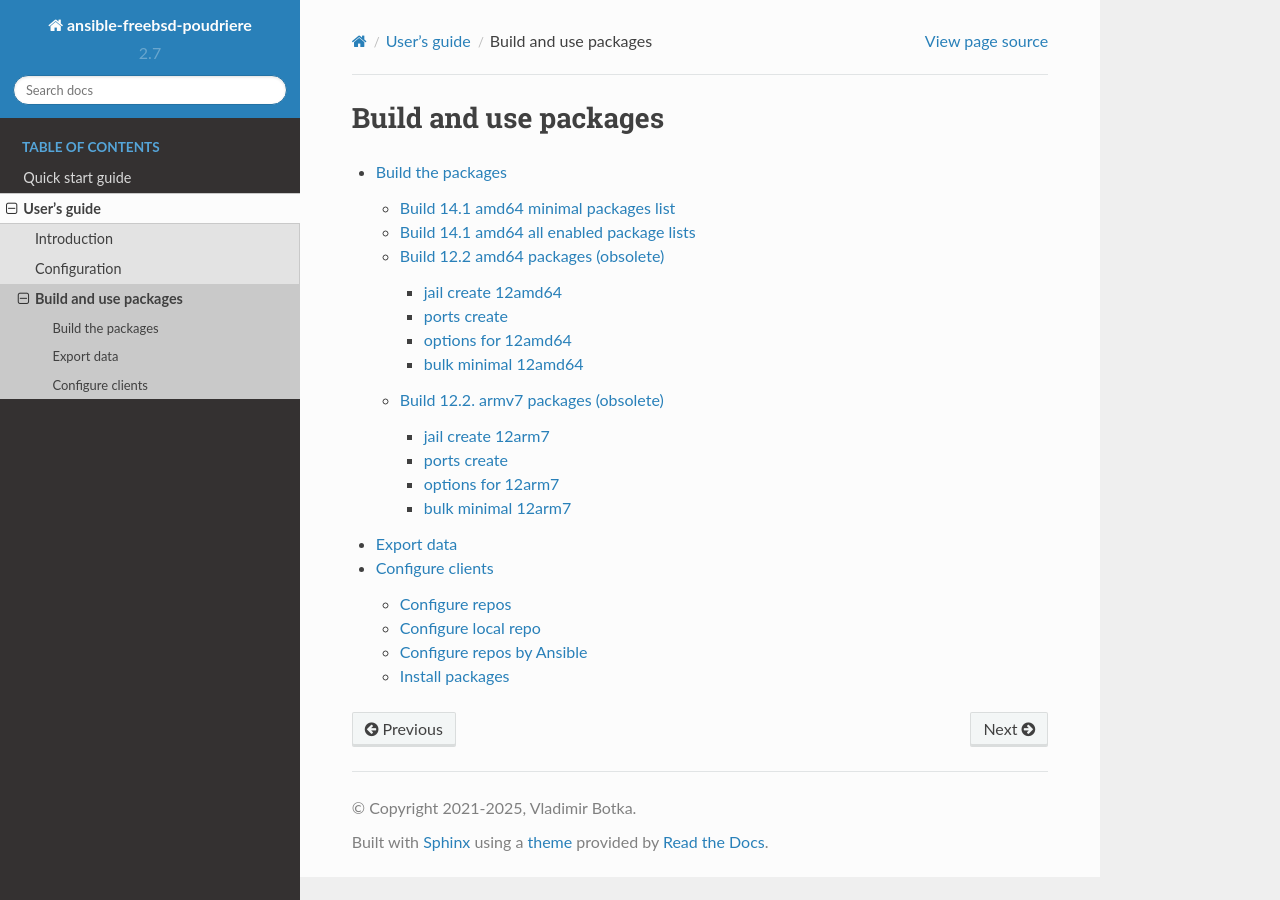
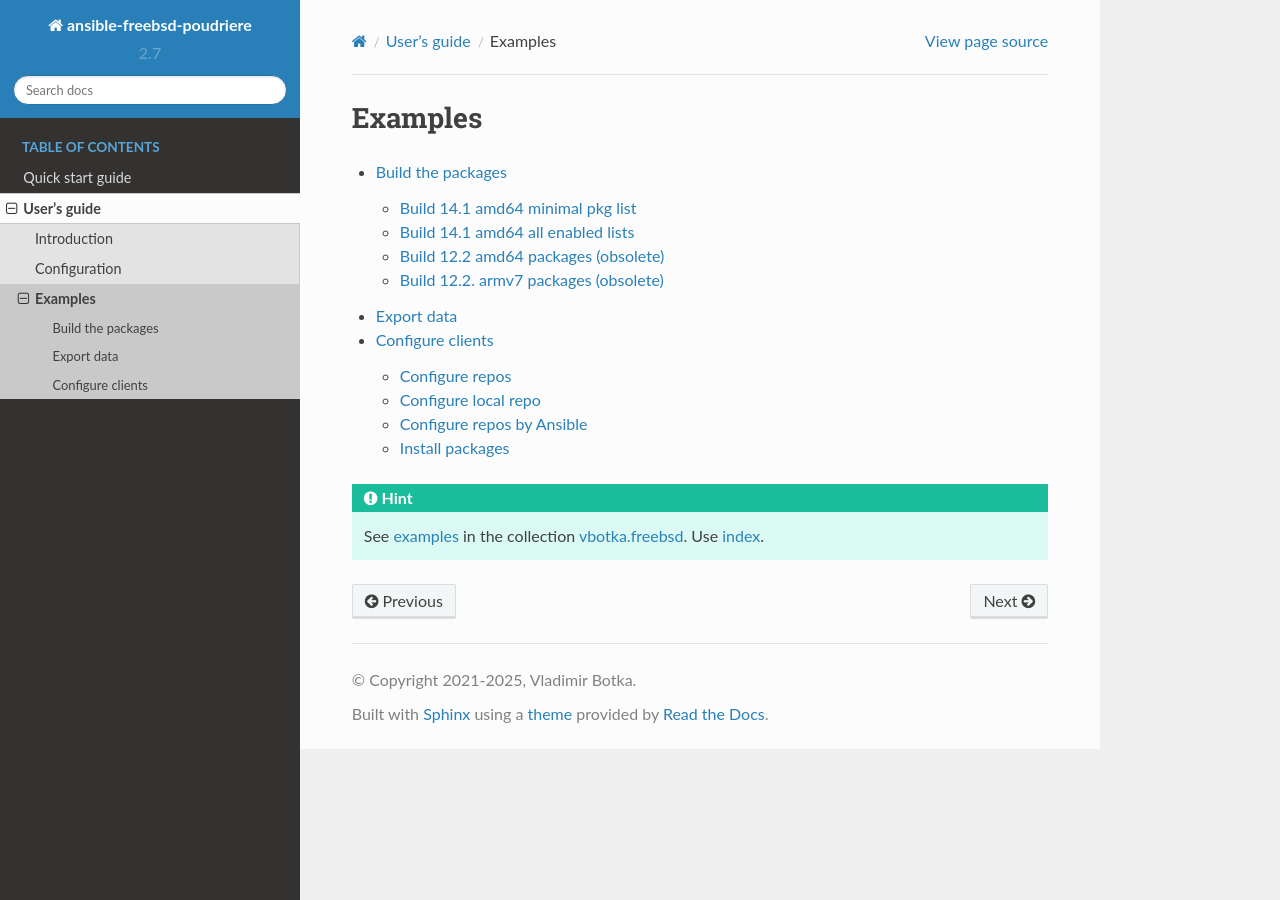
Before and after one commit to vbotka/ansible-freebsd-poudriere, a Sphinx documentation site: the page built from docs/source/guide-build.rst, in a window 1280 px wide. Built offline with Sphinx 7.4.7 and the Read the Docs theme 3.1.0, drawn with Linux system fonts in a browser that asks for light colours; some web fonts are replaced; pages that are not in the unit, such as notebooks, are missing from menus.

Commit message:
Updated docs.

```diff
--- a/docs/source/guide-build-141-amd64-all-enabled.rst
+++ b/docs/source/guide-build-141-amd64-all-enabled.rst
@@ -1,7 +1,7 @@
 .. _ug_build_141amd64_all_enabled:
 
-Build 14.1 amd64 all enabled package lists
-^^^^^^^^^^^^^^^^^^^^^^^^^^^^^^^^^^^^^^^^^^
+Build 14.1 amd64 all enabled lists
+^^^^^^^^^^^^^^^^^^^^^^^^^^^^^^^^^^
 
 Create jail ::
 
--- a/docs/source/guide-build-141-amd64-minimal.rst
+++ b/docs/source/guide-build-141-amd64-minimal.rst
@@ -1,7 +1,7 @@
 .. _ug_build_141amd64_minimal:
 
-Build 14.1 amd64 minimal packages list
-^^^^^^^^^^^^^^^^^^^^^^^^^^^^^^^^^^^^^^
+Build 14.1 amd64 minimal pkg list
+^^^^^^^^^^^^^^^^^^^^^^^^^^^^^^^^^
 
 Create jail ::
 
--- a/docs/source/guide-build-packages.rst
+++ b/docs/source/guide-build-packages.rst
@@ -45,6 +45,7 @@ There are many options how to use the package lists:
 
 .. toctree::
    :caption: Examples
+   :maxdepth: 1
 
    guide-build-141-amd64-minimal
    guide-build-141-amd64-all-enabled
--- a/docs/source/guide-build.rst
+++ b/docs/source/guide-build.rst
@@ -1,10 +1,18 @@
 .. _ug_build:
 
-Build and use packages
-======================
+Examples
+========
 
 .. toctree::
+   :maxdepth: 2
 
    guide-build-packages
    guide-build-export
    guide-build-clients
+
+.. hint:: See `examples`_ in the collection `vbotka.freebsd`_. Use `index`_.
+
+
+.. _examples: https://ansible-collection-freebsd.readthedocs.io/en/stable/ug_examples.html
+.. _vbotka.freebsd: https://ansible-collection-freebsd.readthedocs.io
+.. _index: https://ansible-collection-freebsd.readthedocs.io/en/latest/genindex.html
--- a/docs/source/guide.rst
+++ b/docs/source/guide.rst
@@ -4,7 +4,7 @@ User's guide
 ************
 
 .. toctree::
-   :maxdepth: 3
+   :maxdepth: 2
 
    guide-intro
    guide-conf
```
Also changed, not shown: changelog/CHANGELOG-v2.7.rst (+5 -5 lines).
